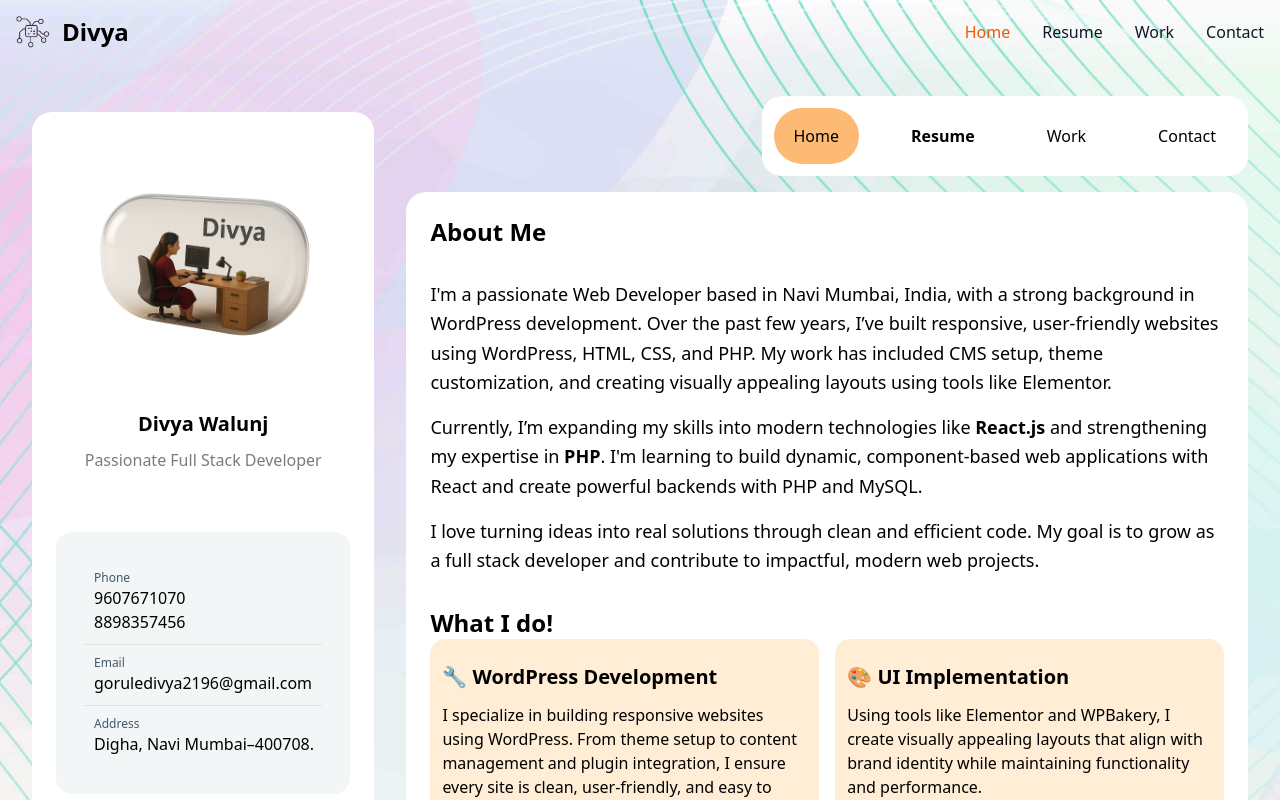
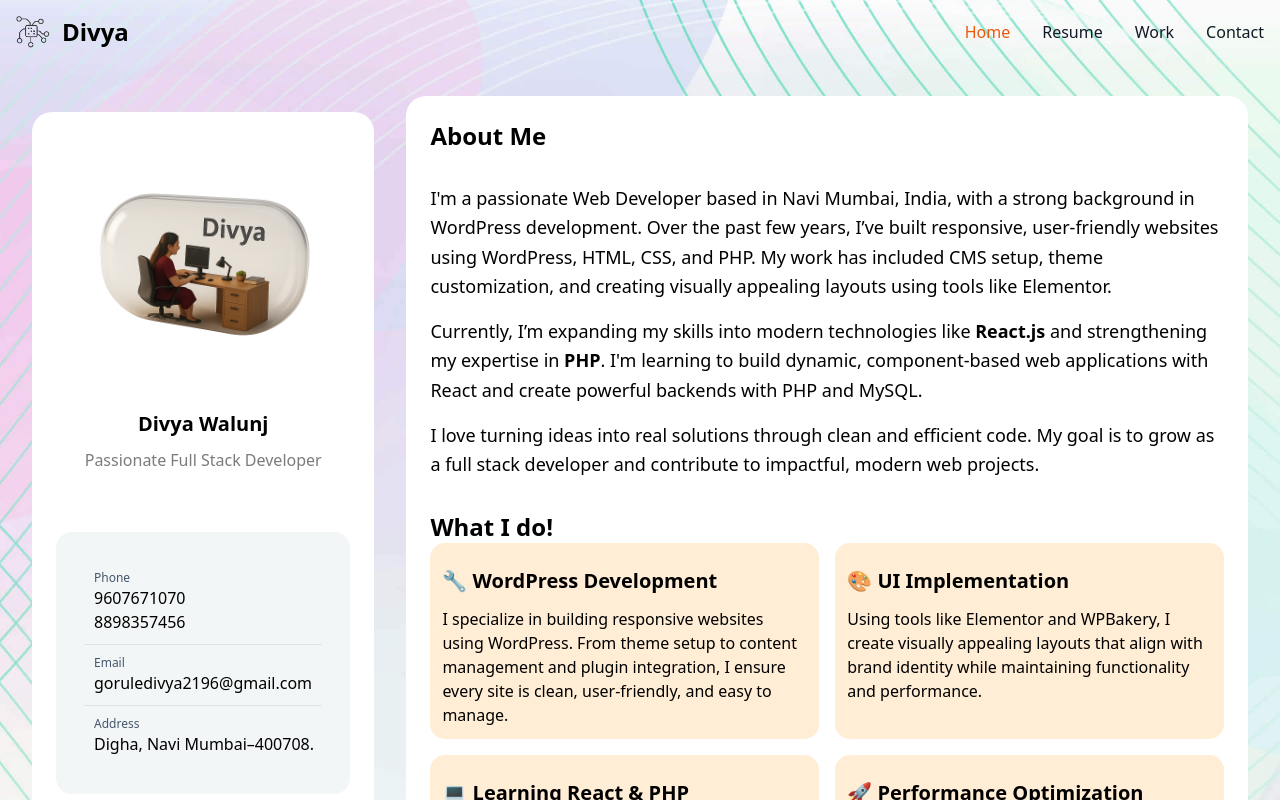
Before and after one commit to divyag2196/DivyaGorule, a React (Create React App) app: page / in a window 1280 px wide. Shown: the top 800 px of the page. Built offline with nearby package versions, Linux system fonts and the light colour scheme.

Commit message:
comment header per page

```diff
--- a/src/Pages/Contact.js
+++ b/src/Pages/Contact.js
@@ -10,7 +10,7 @@ function Contact() {
           <Aside />
         </div>
         <div className="w-full lg:w-[70%] p-4 flex flex-col lg:items-end justify-end gap-4" >
-          <div className=' bg-white dark:bg-[#111111] rounded-[20px] p-3'>
+          {/* <div className=' bg-white dark:bg-[#111111] rounded-[20px] p-3'>
             <button data-collapse-toggle="navbar-default" type="button" className="inline-flex items-center p-2 w-10 h-10 justify-center text-sm text-gray-500 rounded-lg md:hidden hover:bg-gray-100 focus:outline-none focus:ring-2 focus:ring-gray-200 dark:text-gray-400 dark:hover:bg-gray-700 dark:focus:ring-gray-600" aria-controls="navbar-default" aria-expanded="false">
               <span className="sr-only">Open main menu</span>
               <svg className="w-5 h-5" aria-hidden="true" xmlns="http://www.w3.org/2000/svg" fill="none" viewBox="0 0 17 14">
@@ -33,7 +33,7 @@ function Contact() {
                 </li>
               </ul>
             </div>
-          </div>
+          </div> */}
           <section className='bg-white dark:bg-[#111] rounded-[20px] p-6 w-[100%]'>
             <h2 className='text-2xl font-bold lg:mb-8'>
               Contact
--- a/src/Pages/Home.js
+++ b/src/Pages/Home.js
@@ -10,7 +10,7 @@ function Home() {
           <Aside />
         </div>
         <div className="w-full lg:w-[70%] p-4 flex flex-col lg:items-end justify-end gap-4" >
-          <div className=' bg-white dark:bg-[#111111] rounded-[20px] p-3'>
+          {/* <div className=' bg-white dark:bg-[#111111] rounded-[20px] p-3'>
             <button data-collapse-toggle="navbar-default" type="button" className="inline-flex items-center p-2 w-10 h-10 justify-center text-sm text-gray-500 rounded-lg md:hidden hover:bg-gray-100 focus:outline-none focus:ring-2 focus:ring-gray-200 dark:text-gray-400 dark:hover:bg-gray-700 dark:focus:ring-gray-600" aria-controls="navbar-default" aria-expanded="false">
               <span className="sr-only">Open main menu</span>
               <svg className="w-5 h-5" aria-hidden="true" xmlns="http://www.w3.org/2000/svg" fill="none" viewBox="0 0 17 14">
@@ -33,7 +33,7 @@ function Home() {
                 </li>
               </ul>
             </div>
-          </div>
+          </div> */}
           <section className='bg-white dark:bg-[#111] rounded-[20px] p-6 w-[100%]'>
             <h2 className='text-2xl font-bold'>
               About Me
--- a/src/Pages/Resume.js
+++ b/src/Pages/Resume.js
@@ -10,7 +10,7 @@ function Resume() {
           <Aside />
         </div>
         <div className="w-full lg:w-[70%] p-4 flex flex-col lg:items-end justify-end gap-4" >
-          <div className=' bg-white dark:bg-[#111111] rounded-[20px] p-3'>
+          {/* <div className=' bg-white dark:bg-[#111111] rounded-[20px] p-3'>
             <button data-collapse-toggle="navbar-default" type="button" className="inline-flex items-center p-2 w-10 h-10 justify-center text-sm text-gray-500 rounded-lg md:hidden hover:bg-gray-100 focus:outline-none focus:ring-2 focus:ring-gray-200 dark:text-gray-400 dark:hover:bg-gray-700 dark:focus:ring-gray-600" aria-controls="navbar-default" aria-expanded="false">
               <span className="sr-only">Open main menu</span>
               <svg className="w-5 h-5" aria-hidden="true" xmlns="http://www.w3.org/2000/svg" fill="none" viewBox="0 0 17 14">
@@ -31,15 +31,10 @@ function Resume() {
                  <li className="m-0 p-2 rounded-[35px] hover:bg-orange-300 transition">
                     <Link to="/contact" className="block px-3 py-2 text-black "> Contact </Link>
                 </li>
-                {/* <li className="m-0 p-2 rounded-[35px] hover:bg-orange-300 transition">
-                    <Link to="#" className="block py-2 px-3 text-gray-900 rounded-sm hover:bg-gray-100 md:hover:bg-transparent md:border-0 md:hover:text-blue-700 md:p-0 dark:text-white md:dark:hover:text-blue-500 dark:hover:bg-gray-700 dark:hover:text-white md:dark:hover:bg-transparent">Contact</Link>
-                </li> */}
-                {/* <li>
-                <Link to="#" className="block py-2 px-3 text-gray-900 rounded-sm hover:bg-gray-100 md:hover:bg-transparent md:border-0 md:hover:text-blue-700 md:p-0 dark:text-white md:dark:hover:text-blue-500 dark:hover:bg-gray-700 dark:hover:text-white md:dark:hover:bg-transparent">Contact</Link>
-                </li> */}
+
               </ul>
             </div>
-          </div>
+          </div> */}
             <section className="bg-white dark:bg-[#111] rounded-[20px] p-6 mt-8 w-[100%]" >
             <h2 className="text-2xl font-bold text-[#FA5252] mb-4">Resume</h2>
 
--- a/src/Pages/Work.js
+++ b/src/Pages/Work.js
@@ -10,7 +10,7 @@ function Work() {
           <Aside />
         </div>
         <div className="w-full lg:w-[70%] p-4 flex flex-col lg:items-end justify-end gap-4" >
-          <div className=' bg-white dark:bg-[#111111] rounded-[20px] p-3'>
+          {/* <div className=' bg-white dark:bg-[#111111] rounded-[20px] p-3'>
             <nav className=" border-gray-200 dark:bg-gray-900">
 
               <button data-collapse-toggle="navbar-default" type="button" className="inline-flex items-center p-2 w-10 h-10 justify-center text-sm text-gray-500 rounded-lg md:hidden hover:bg-gray-100 focus:outline-none focus:ring-2 focus:ring-gray-200 dark:text-gray-400 dark:hover:bg-gray-700 dark:focus:ring-gray-600" aria-controls="navbar-default" aria-expanded="false">
@@ -36,7 +36,7 @@ function Work() {
                 </ul>
               </div>
             </nav>
-          </div>
+          </div> */}
           <section className='bg-white dark:bg-[#111] rounded-[20px] p-6 w-[100%]'>
             <h2 className='text-2xl font-bold'>
               About Me
```
